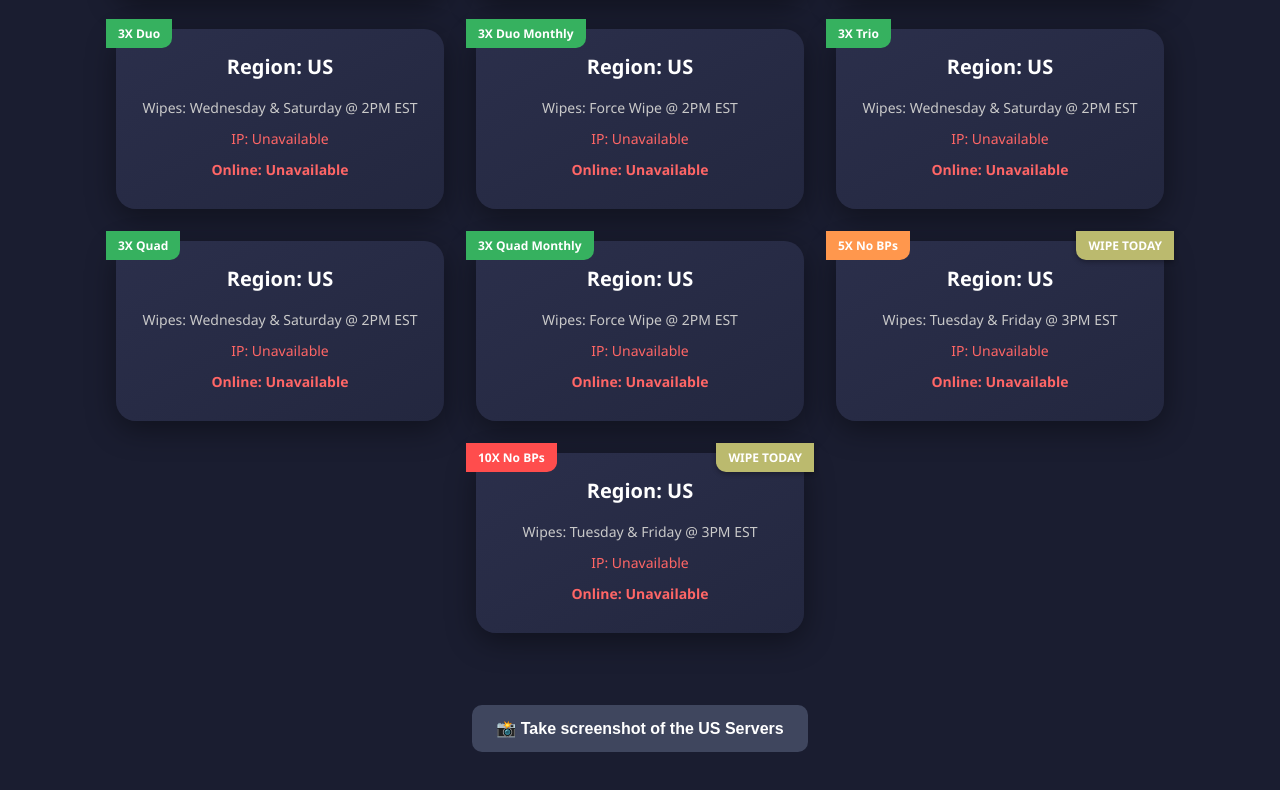
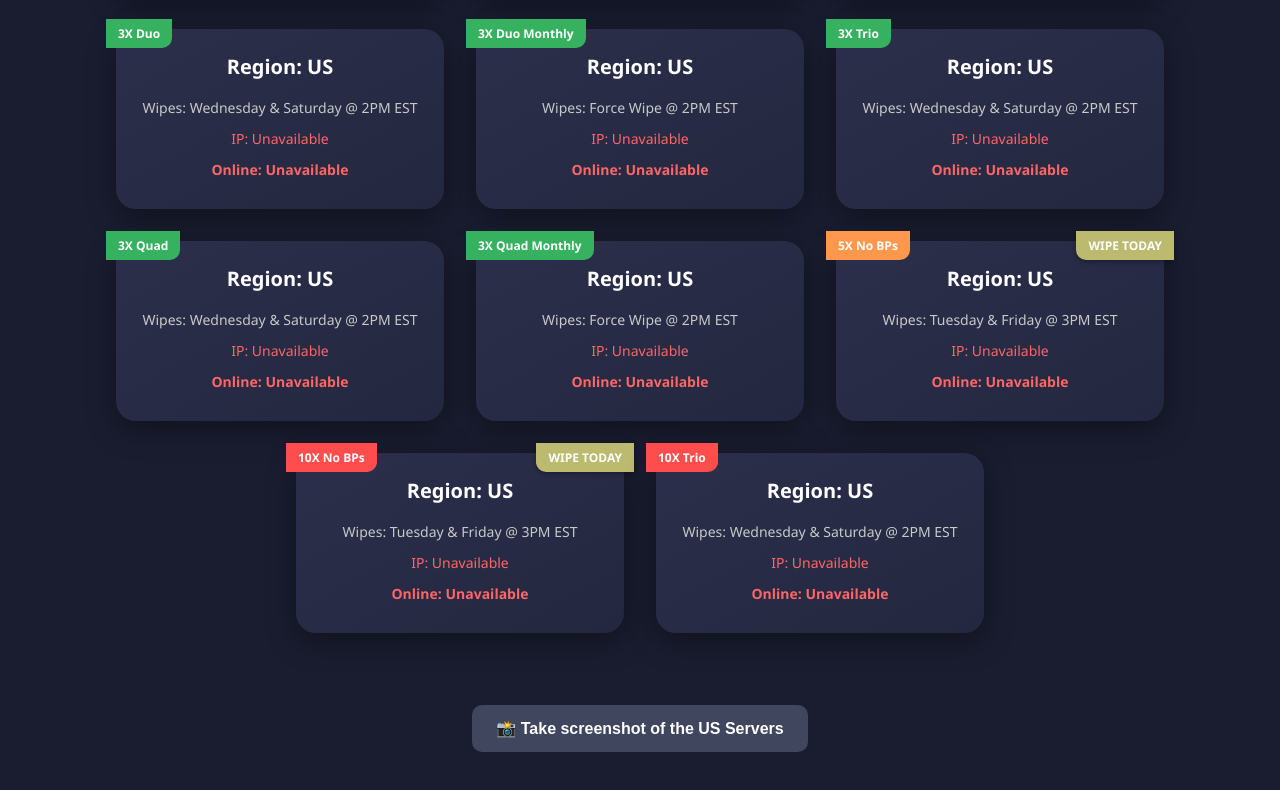
Before and after one commit to Jullee1/HollowServers, a plain HTML site: page serverinfo.html in a window 1280 px wide. Shown: the part 807-1597 px from the top of the page. Drawn offline with nearby package versions, Linux system fonts and the light colour scheme; no server answers; sample sign-in values are in the browser's storage.

Commit message:
Added 10x Trio in US Servers

```diff
--- a/serverinfo.html
+++ b/serverinfo.html
@@ -122,6 +122,13 @@
       <p class="ip-address">IP: Loading...</p>
       <p class="player-count" data-bm-id="9972071">Online: Loading...</p>
     </div>
+    <div class="server-card">
+      <div class="badge10x">10X Trio</div>
+      <h3>Region: US</h3>
+      <p class="wipe-info" data-wipe="Wednesday & Saturday">Wipes: Wednesday & Saturday @ 2PM EST</p>
+      <p class="ip-address">IP: Loading...</p>
+      <p class="player-count" data-bm-id="31054074">Online: Loading...</p>
+    </div>
     <div class="screenshot-all-btn-wrapper">
       <button class="screenshot-all-btn" onclick="captureTab('us-tab')">📸 Take screenshot of the US Servers</button>
     </div>
```
